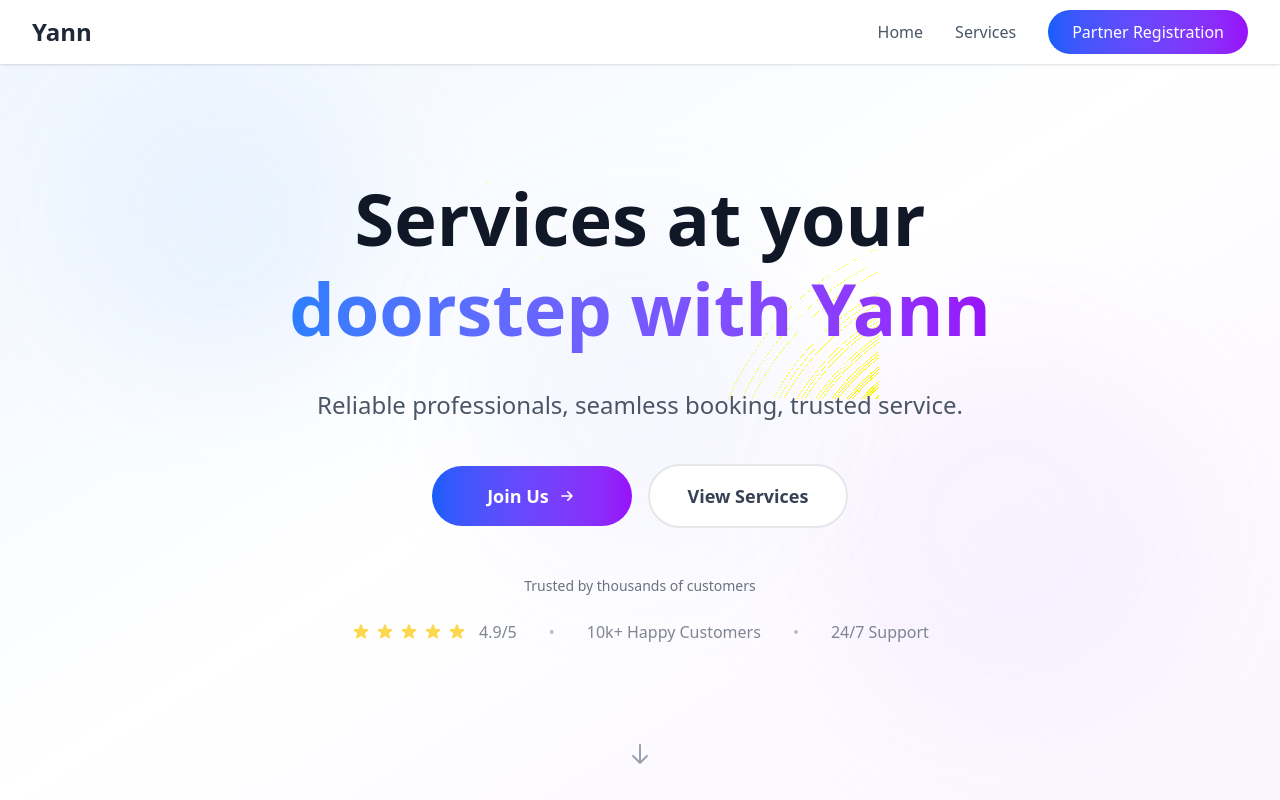
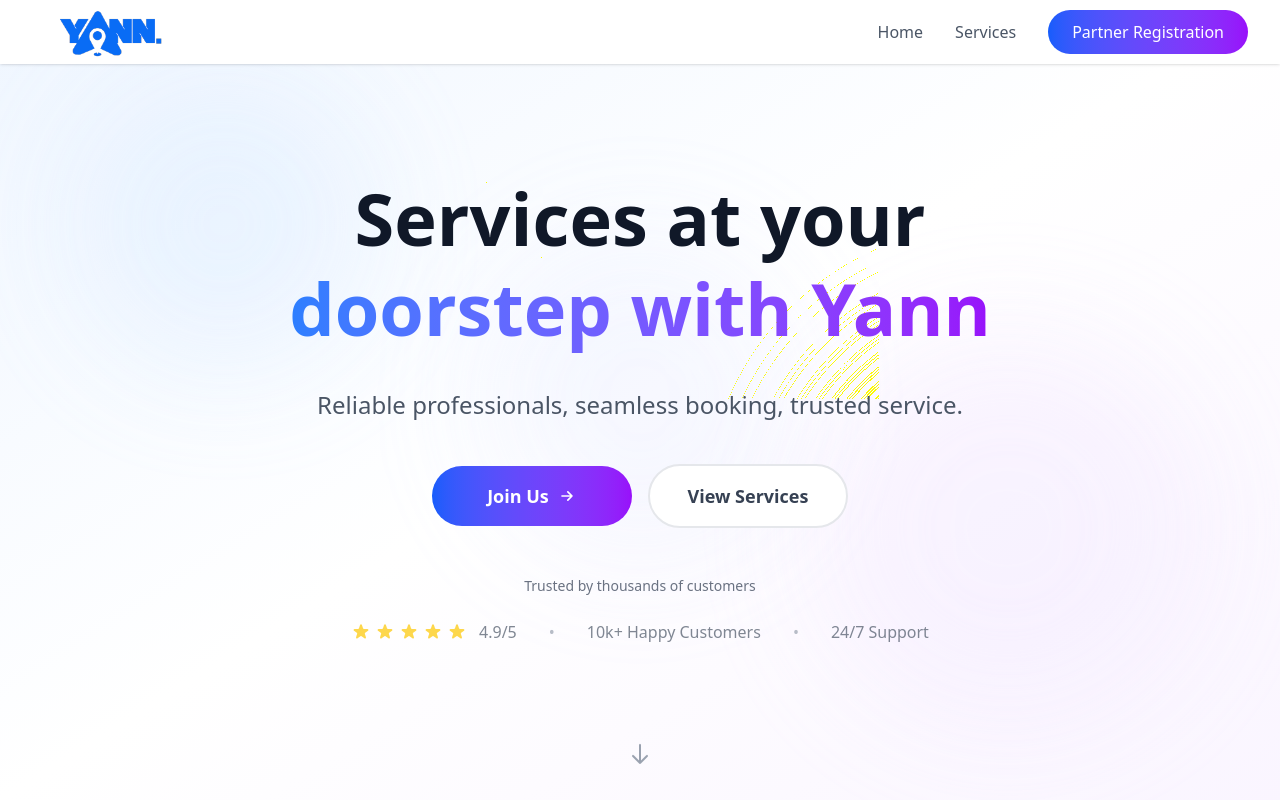
Before and after one commit to Sourabh-beast/yann, a Next.js app: page / in a window 1280 px wide. Shown: the top 800 px of the page. Built offline with nearby package versions, Linux system fonts and the light colour scheme.

Commit message:
logo changed

```diff
--- a/src/components/Footer.jsx
+++ b/src/components/Footer.jsx
@@ -1,6 +1,7 @@
 'use client';
 
 import Link from 'next/link';
+import Image from 'next/image';
 
 const Footer = () => {
   const currentYear = new Date().getFullYear();
@@ -105,12 +106,18 @@
       </div>
 
       {/* Main Footer Content */}
-      <div className="max-w-7xl mx-auto px-4 sm:px-6 lg:px-8 py-12">
+      <div className="max-w-7xl mx-auto px-4 sm:px-6 lg:px-8 py-8">
         <div className="grid grid-cols-1 md:grid-cols-2 lg:grid-cols-6 gap-8">
           {/* Brand Section */}
           <div className="lg:col-span-2">
-            <Link href="/" className="text-2xl font-bold mb-4 inline-block hover:text-blue-400 transition-colors">
-              Yann
+            <Link href="/" className="mb-2 inline-block hover:opacity-80 transition-opacity">
+              <Image
+                src="/logo.svg"
+                alt="YANN - Your Ride, Your Way"
+                width={240}
+                height={80}
+                className="h-60 w-auto"
+              />
             </Link>
             <p className="text-gray-400 mb-6 leading-relaxed">
               Your trusted partner for professional home services. We connect you with skilled professionals
--- a/src/components/Navbar.jsx
+++ b/src/components/Navbar.jsx
@@ -1,6 +1,7 @@
 "use client";
 
 import Link from "next/link";
+import Image from "next/image";
 import { useState } from "react";
 import ServiceProviderRegistration from "./registration/Modal";
 
@@ -29,9 +30,16 @@
             {/* Logo */}
             <Link
               href="/"
-              className="text-2xl font-semibold text-gray-800 hover:text-blue-600 transition-all duration-300 hover:scale-105"
+              className="flex items-center transition-all duration-300 hover:scale-105"
             >
-              Yann
+              <Image
+                src="/logo.svg"
+                alt="YANN - Your Ride, Your Way"
+                width={787}
+                height={262}
+                className="h-40 w-auto"
+                priority
+              />
             </Link>
 
             {/* Desktop Navigation */}
```
Also changed, not shown: public/logo.svg (added).
